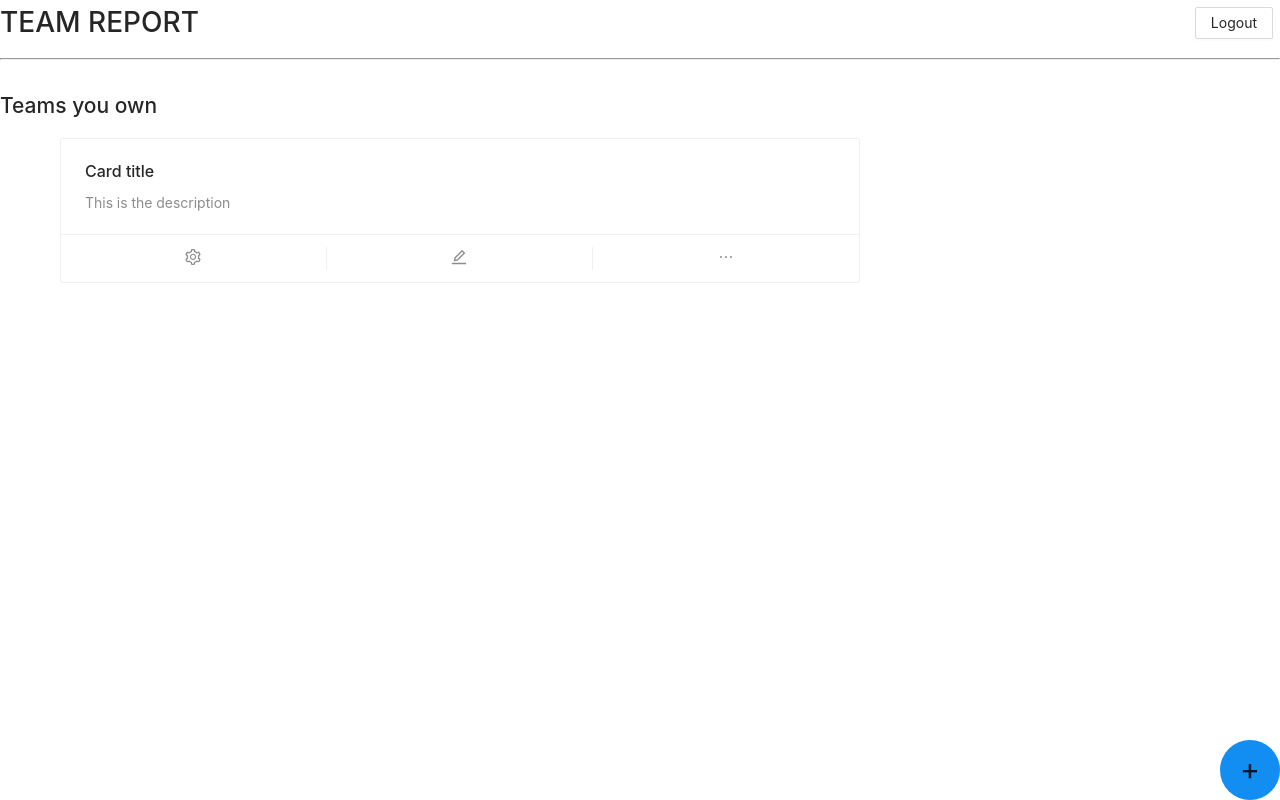
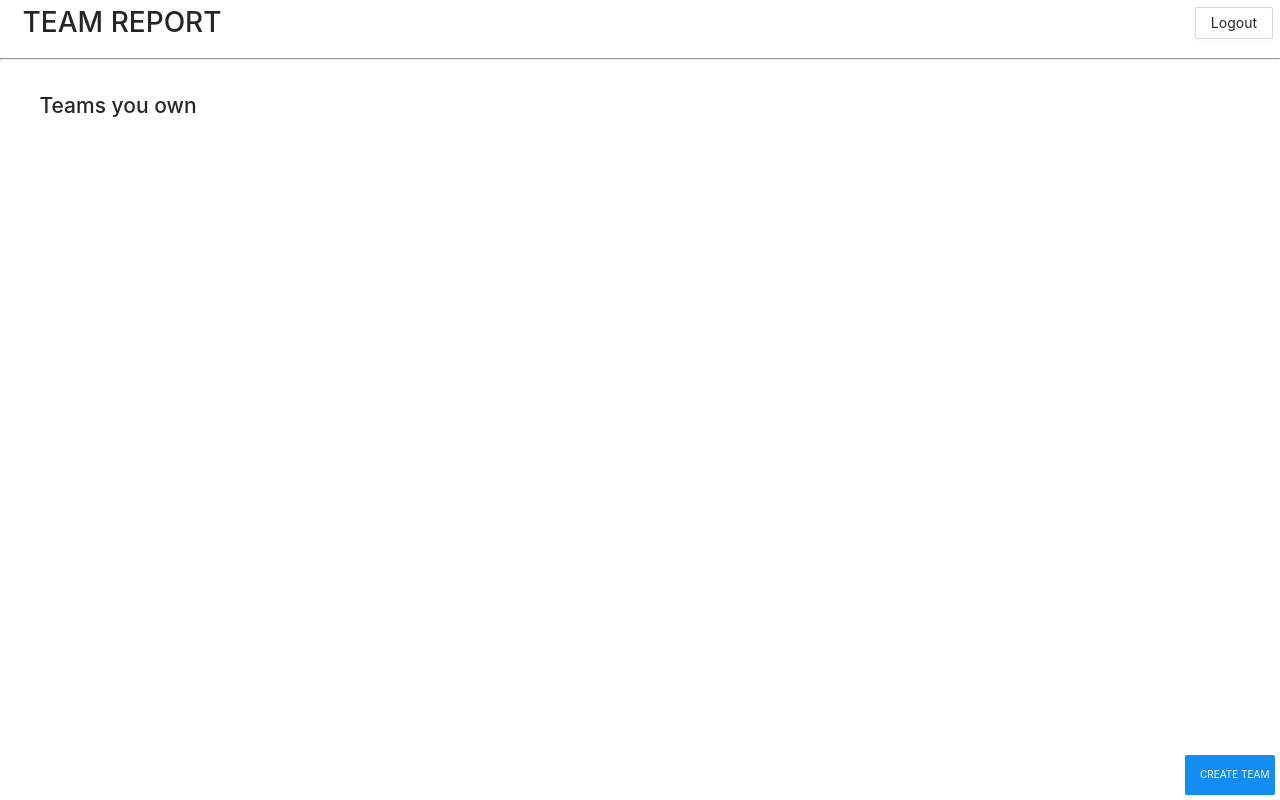
Before and after one commit to monis-iqbal/team-reporter-app, a React (Create React App) app: page /home in a window 1280 px wide. Built offline with nearby package versions, Linux system fonts and the light colour scheme.

Commit message:
create team

```diff
--- a/src/pages/Home.js
+++ b/src/pages/Home.js
@@ -1,26 +1,27 @@
 import React, { useState } from 'react'
 import { Button } from 'antd';
 import { Link } from 'react-router-dom';
-import { Skeleton, Switch, Card, Avatar } from 'antd';
+import { Skeleton, Switch, Card, Avatar, Input } from 'antd';
 import { EditOutlined, EllipsisOutlined, SettingOutlined } from '@ant-design/icons';
-import { Modal,  } from 'antd';
+import { Modal, } from 'antd';
 import { useNavigate } from 'react-router';
-import {auth , signOut} from '../routes/Firebase'
+import { auth, signOut } from '../routes/Firebase'
+
 
 
 const Home = () => {
     let navigate = useNavigate()
-    function SignOut(){
+    function SignOut() {
         signOut(auth).then(() => {
             // Sign-out successful.
             navigate('/login')
-          }).catch((error) => {
+        }).catch((error) => {
             // An error happened.
-          });
-        }
-        //   main PAGE WORK
+        });
+    }
+    //   main PAGE WORK
 
-        const { Meta } = Card;
+    const { Meta } = Card;
 
     const [loading, setLoading] = useState(false)
 
@@ -28,16 +29,43 @@ const Home = () => {
         setLoading(!checked)
 
     };
+    // create team code
+
+
+
+
+
+    const [isModalVisible, setIsModalVisible] = useState(false);
+
+    const showModal = () => {
+        setIsModalVisible(true);
+    };
+
+    const handleOk = () => {
+        setIsModalVisible(false);
+        <Card style={{display:"block"}}/>
+    };
+
+    const handleCancel = () => {
+        setIsModalVisible(false);
+    };
+
+
+    const [showName , setShowName] = useState("");
+
+    function handleChange(event) {
+        console.log(event.target.value);
+      }
 
 
 
     return (
         <div id="home-page-div">
-            <h1 className="heading">TEAM REPORT</h1>
+            <h1 className="heading">&nbsp;&nbsp;&nbsp;TEAM REPORT</h1>
             <hr />
             <br />
             <div>
-                <h2 className="heading">Teams you own </h2>
+                <h2 className="heading">&nbsp;&nbsp;&nbsp;&nbsp;&nbsp;&nbsp;&nbsp;Teams you own </h2>
 
 
                 {/* card code */}
@@ -49,11 +77,13 @@ const Home = () => {
                         <EllipsisOutlined key="ellipsis" />,
                     ]}
                     className="card-adjust"
+
+
                 >
                     <Skeleton loading={loading} avatar active>
                         <Meta
 
-                            title="Card title"
+                            title={showName}
                             description="This is the description"
                         />
                     </Skeleton>
@@ -61,12 +91,26 @@ const Home = () => {
 
                 {/* card code end */}
 
+                {/* modal code */}
+
+                <Button type="primary" onClick={showModal} id="team-create-btn">
+                    CREATE TEAM </Button>
+
+
+
+                <Modal title="CREATE YOUR TEAM" visible={isModalVisible} onOk={handleOk } onCancel={handleCancel}>
+
+                    <Input placeholder="Team Name"  id="modal-input"  onChange={(ev) => { setShowName(ev.target.value)}} value={showName} />
+                    <Input placeholder="Leader Email" />
+
+                </Modal>
+
 
 
 
 
             </div>
-            <button id="team-create-btn">+</button>
+
 
 
 
--- a/src/pages/login.css
+++ b/src/pages/login.css
@@ -30,15 +30,15 @@
 
 
 #team-create-btn{
-    border-radius: 40px;
-    height: 60px;
-    width: 60px;
+    /* border-radius: 40px; */
+    height: 40px;
+    width: 90px;
     background-color: rgb(18, 141, 241);
-    font-size: 30px;
+    font-size: 10px;
     border: none;
     position: absolute;
-    right: 0;
-    bottom: 0;
+    right: 5px;
+    bottom: 5px;
 
 
 }
@@ -48,3 +48,12 @@
     right: 7px;
     top: 7px;
 }
+
+
+#modal-input{
+    margin-bottom: 20px;
+}
+
+.card-adjust {
+    display:  none;
+}
```
